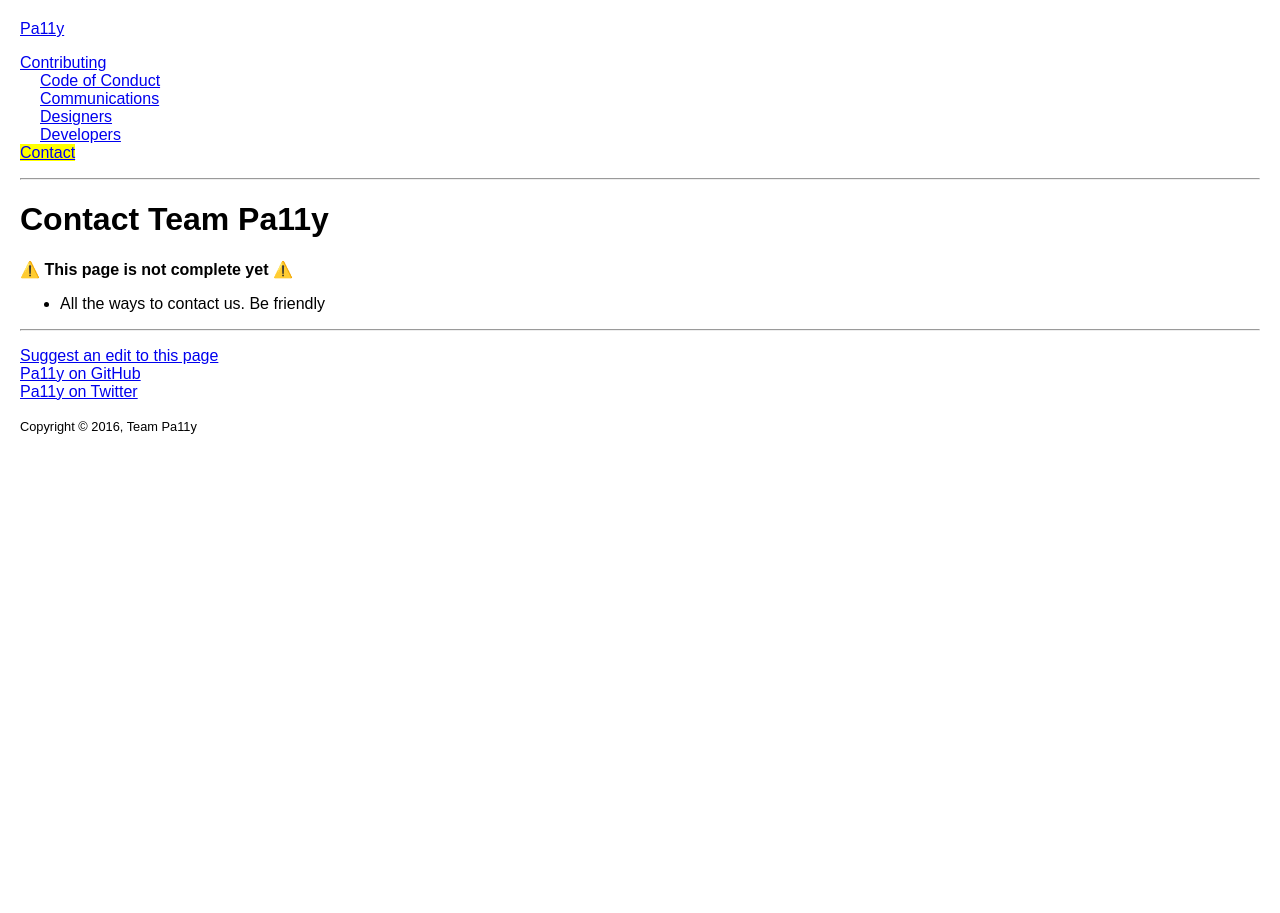
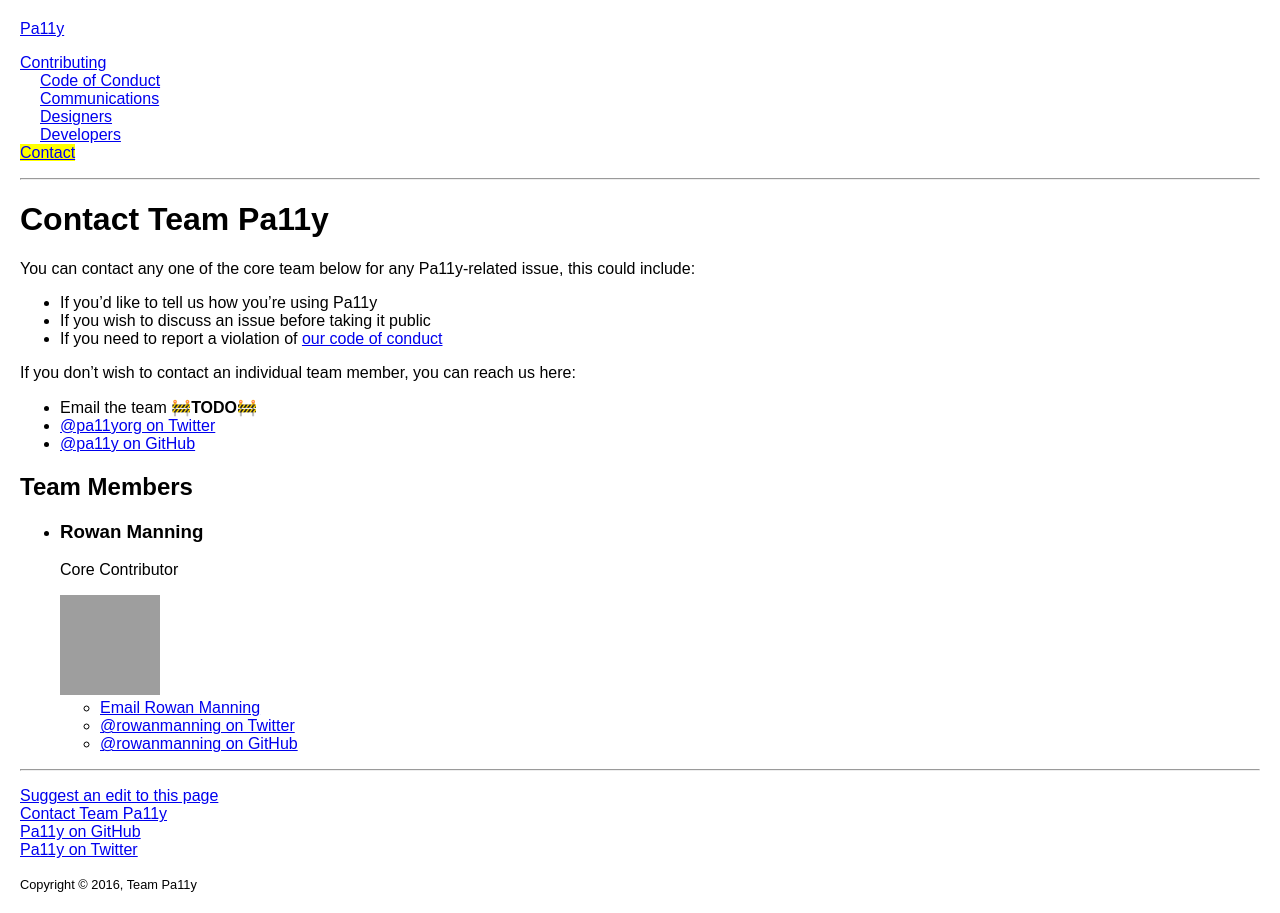
Before and after one commit to pa11y/pa11y.github.io, a Jekyll site: the page built from pages/contact.md, in a window 1280 px wide. Built offline with Jekyll 4.4.1, drawn with Linux system fonts in a browser that asks for light colours; emoji names are drawn with the system emoji font; grey boxes are pictures that could not be loaded.

Commit message:
Add contact information

```diff
--- a/_includes/footer.html
+++ b/_includes/footer.html
@@ -9,6 +9,12 @@
 			<li class="site-navigation__item">
 				<a href="{{site.github.repository_url}}/edit/master/{{page.path}}">
 					Suggest an edit to this page
+				</a>
+			</li>
+
+			<li class="site-navigation__item">
+				<a href="/contact/">
+					Contact Team Pa11y
 				</a>
 			</li>
 
--- /dev/null
+++ b/_includes/team-list.html
@@ -0,0 +1,43 @@
+
+<ul>
+	{% for team_member in site.data.team %}
+		<li>
+
+			<h3>{{team_member.name}}</h3>
+			<p>{{team_member.role}}</p>
+
+			{% if team_member.avatar %}
+				<img src="http://www.gravatar.com/avatar/{{team_member.avatar}}?s=100" alt="{{team_member.name}}"/>
+			{% endif %}
+
+			<ul>
+
+				{% if team_member.email %}
+					<li>
+						<a href="mailto:{{team_member.email}}?subject=Pa11y">
+							Email {{team_member.name}}
+						</a>
+					</li>
+				{% endif %}
+
+				{% if team_member.twitter %}
+					<li>
+						<a href="https://twitter.com/{{team_member.twitter}}">
+							@{{team_member.twitter}} on Twitter
+						</a>
+					</li>
+				{% endif %}
+
+				{% if team_member.github %}
+					<li>
+						<a href="https://github.com/{{team_member.github}}">
+							@{{team_member.github}} on GitHub
+						</a>
+					</li>
+				{% endif %}
+
+			</ul>
+
+		</li>
+	{% endfor %}
+</ul>
--- a/pages/contact.md
+++ b/pages/contact.md
@@ -7,6 +7,33 @@ permalink: /contact/
 
 # Contact Team Pa11y
 
-**:warning: This page is not complete yet :warning:**
+You can contact any one of the core team below for any Pa11y-related issue, this could include:
 
-  - All the ways to contact us. Be friendly
+  - If you'd like to tell us how you're using Pa11y
+  - If you wish to discuss an issue before taking it public
+  - If you need to report a violation of [our code of conduct][code-of-conduct]
+
+If you don't wish to contact an individual team member, you can reach us here:
+
+  - Email the team **:construction:TODO:construction:**
+  - [@pa11yorg on Twitter][pa11y-twitter]
+  - [@pa11y on GitHub][pa11y-github]
+
+
+## Team Members
+
+<!--
+Hi there, person editing this page :)
+
+If you're looking for where to add your contact details,
+I'm afraid it's not here. The contact details for team
+members are stored in `_data/team.yml`.
+-->
+
+{% include team-list.html %}
+
+
+
+[code-of-conduct]: /contributing/code-of-conduct/
+[pa11y-github]: https://github.com/pa11y
+[pa11y-twitter]: https://twitter.com/pa11yorg
```
Also changed, not shown: README.md (+8 -0 lines), _data/team.yml (added, +29 -0 lines), pages/404.md (+7 -2 lines).
